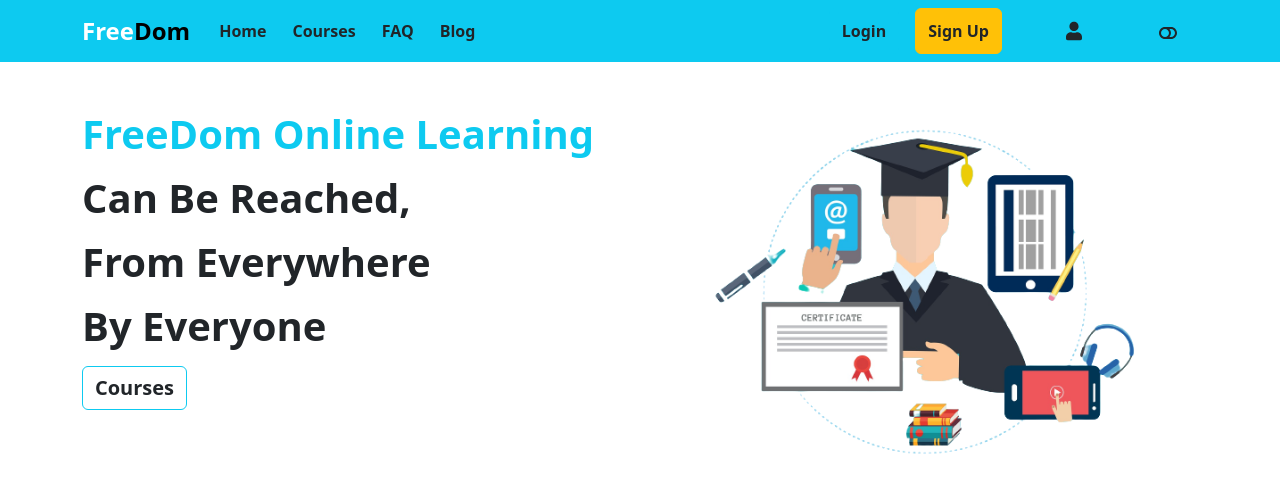
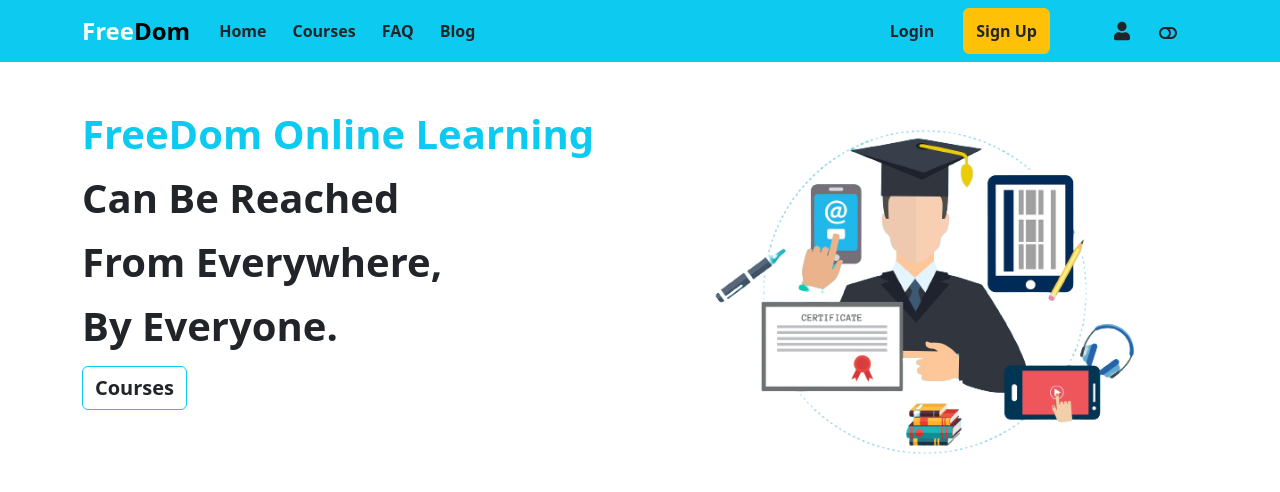
Before and after one commit to Arman765/online-course-platform-client, a React (Create React App) app: page / in a window 1280 px wide. Shown: the top 492 px of the page. Built offline with nearby package versions, Linux system fonts and the light colour scheme; no server answers.

Commit message:
designing

```diff
--- a/src/Pages/Course/Course/Course.js
+++ b/src/Pages/Course/Course/Course.js
@@ -25,7 +25,7 @@ const Course = () => {
                         <p>{course.price}</p>
                         <Link
                           to={`/course_detail/${course.id}`}
-                          className="btn btn-outline-info"
+                          className="btn btn-outline-info fw-bold"
                         >
                           Get Premium Access
                         </Link>
--- a/src/Pages/CourseDetails/CourseDetails.js
+++ b/src/Pages/CourseDetails/CourseDetails.js
@@ -1,6 +1,9 @@
 import React from "react";
 import { Button, Card, Container } from "react-bootstrap";
 import { useLoaderData } from "react-router-dom";
+import Pdf from "react-to-pdf";
+
+const ref = React.createRef();
 
 const CourseDetails = () => {
   const course_detail = useLoaderData();
@@ -10,11 +13,20 @@ const CourseDetails = () => {
   return (
     <Container className="d-flex flex-column align-items-center mt-5">
       <div className="mb-5">
-        <Button variant="info" size="lg" className="fw-bold">
-          Download Pdf
-        </Button>
+        <Pdf targetRef={ref} filename="code-example.pdf">
+          {({ toPdf }) => (
+            <Button
+              onClick={toPdf}
+              variant="info"
+              size="lg"
+              className="fw-bold"
+            >
+              Download Pdf
+            </Button>
+          )}
+        </Pdf>
       </div>
-      <div className="w-25 h-25">
+      <div ref={ref} className="w-auto h-25">
         <Card>
           <Card.Img variant="top" src={picture} />
           <Card.Body>
--- a/src/Pages/Home/Home/Home.js
+++ b/src/Pages/Home/Home/Home.js
@@ -10,13 +10,15 @@ const Home = () => {
   return (
     <Container>
       <Row>
-        <Col>
+        <Col sm="12" lg="6">
           <div className="mt-5">
             <h1 className="align-text-bottom fs-1 fw-bold">
               <p className="text-info ">FreeDom Online Learning</p>
-              <p className="">Can Be Reached,</p>
-              <p>From Everywhere</p>
-              <p>By Everyone</p>
+              <div>
+                <p className="">Can Be Reached</p>
+                <p>From Everywhere,</p>
+                <p>By Everyone.</p>
+              </div>
             </h1>
             <div className="mb-2">
               <Link
@@ -28,7 +30,7 @@ const Home = () => {
             </div>
           </div>
         </Col>
-        <Col>
+        <Col sm="12" lg="6">
           <div>
             <img
               className="img-fluid mt-5"
--- a/src/Pages/Shared/Header/Header/Header.js
+++ b/src/Pages/Shared/Header/Header/Header.js
@@ -51,7 +51,7 @@ const Header = () => {
       variant={theme ? "light" : "dark"}
     >
       <Container>
-        <Navbar.Brand href="#home" className="fw-bold fs-4">
+        <Navbar.Brand className="fw-bold fs-4">
           Free<span className="text-black fs-4">Dom</span>
         </Navbar.Brand>
         <Navbar.Toggle aria-controls="responsive-navbar-nav" />
@@ -136,7 +136,7 @@ const Header = () => {
               </Nav.Link>
             </OverlayTrigger>
           </Nav>
-          <Nav className="ms-5">
+          <Nav className="">
             <div className="mx-auto">
               {theme ? (
                 <FaToggleOn
--- a/src/Pages/Shared/LeftSideBar/LeftSideBar/LeftSideBar.js
+++ b/src/Pages/Shared/LeftSideBar/LeftSideBar/LeftSideBar.js
@@ -17,7 +17,7 @@ const LeftSideBar = () => {
         {courses.map((course) => (
           <p key={course.id}>
             <Link
-              className="btn btn-outline-info text-decoration-none text-dark w-50"
+              className="btn btn-outline-info text-decoration-none text-dark w-50 fw-bold"
               to={`/courses/${course.id}`}
             >
               {course.name}
```
Also changed, not shown: src/Pages/PDF/PDF/Pdf.js (deleted).
